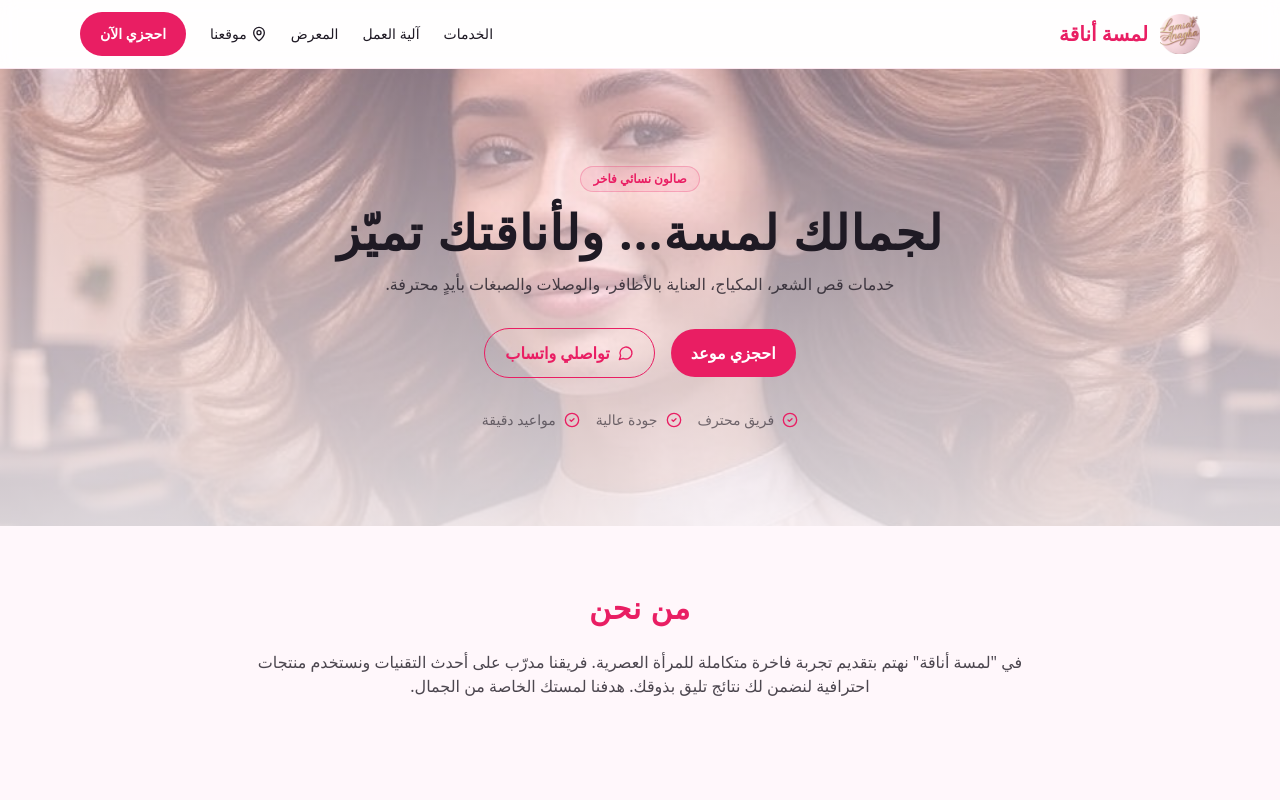
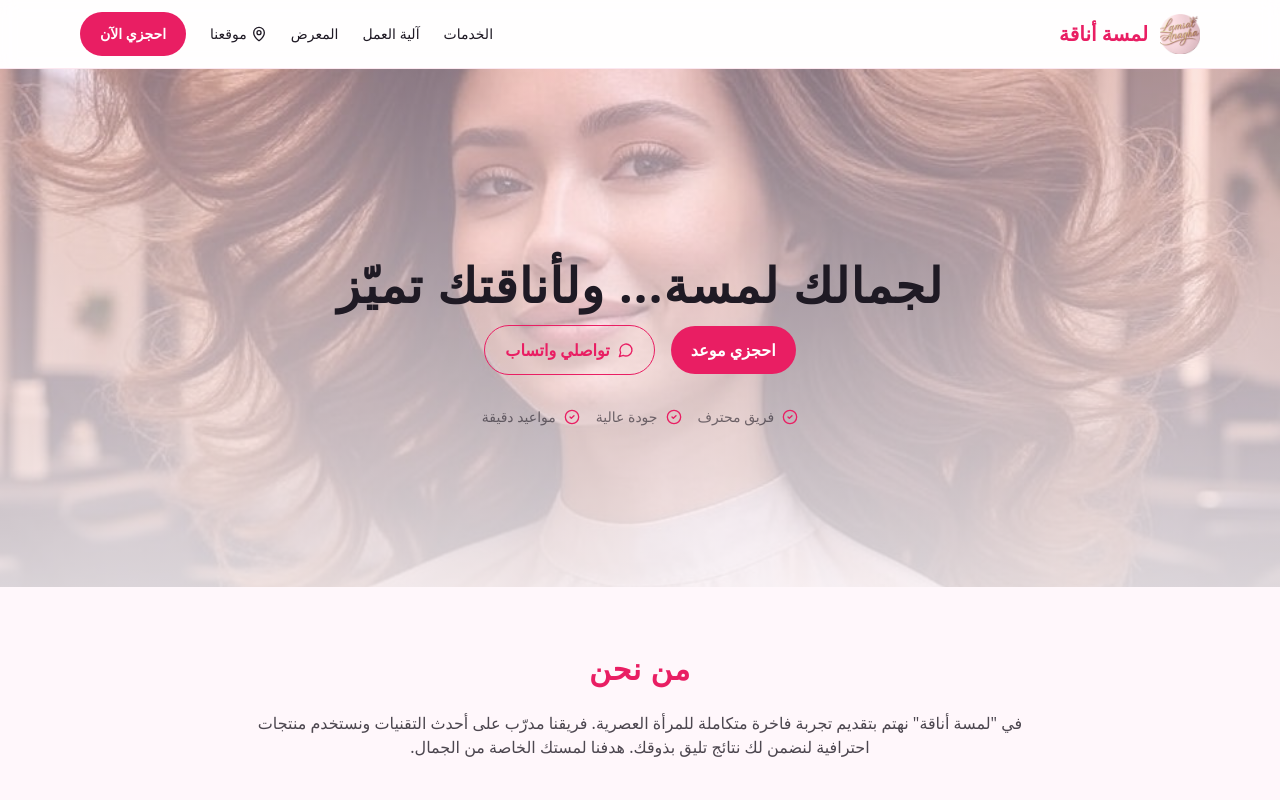
Before and after one commit to mohammad-jabalawi/lamsat-anaga, a React (Vite) app: page / in a window 1280 px wide. Shown: the top 800 px of the page. Built offline with nearby package versions, Linux system fonts and the light colour scheme.

Commit message:
add new maneh the back ground imege

```diff
--- a/src/App.jsx
+++ b/src/App.jsx
@@ -80,10 +80,10 @@ export default function App() {
 
 
       <section className="relative" style={{backgroundImage:'linear-gradient(rgba(250,216,231,.55), rgba(255,247,251,.85)), url(projects/salon-backg.jpg', backgroundSize:'cover', backgroundPosition:'center'}}>
-        <div className="container-lg py-16 md:py-24 text-center">
-          <motion.div variants={fadeUp} initial="hidden" whileInView="show" viewport={{ once: true, amount: 0.6 }} className="badge mx-auto mb-4">صالون نسائي فاخر</motion.div>
-          <motion.h1 variants={fadeUp} initial="hidden" whileInView="show" viewport={{ once: true, amount: 0.6 }} className="text-3xl md:text-5xl font-extrabold mb-4">لجمالك لمسة... ولأناقتك تميّز</motion.h1>
-          <motion.p variants={fadeUp} initial="hidden" whileInView="show" viewport={{ once: true, amount: 0.6 }} className="max-w-2xl mx-auto mb-6 md:mb-8 text-brand-ink/80">خدمات قص الشعر، المكياج، العناية بالأظافر، والوصلات والصبغات بأيدٍ محترفة.</motion.p>
+        <div className="container-lg py-40 md:py-40 text-center">
+          {/*<motion.div variants={fadeUp} initial="hidden" whileInView="show" viewport={{ once: true, amount: 0.6 }} className="badge mx-auto mb-4">صالون نسائي فاخر</motion.div>*/}
+          <motion.h1 variants={fadeUp} initial="hidden" whileInView="show" viewport={{ once: true, amount: 0.6 }} className="text-3xl md:text-5xl font-extrabold mb-4 mt-8">لجمالك لمسة... ولأناقتك تميّز</motion.h1>
+          {/*<motion.p variants={fadeUp} initial="hidden" whileInView="show" viewport={{ once: true, amount: 0.6 }} className="max-w-2xl mx-auto mb-6 md:mb-8 text-brand-ink/80">خدمات قص الشعر، المكياج، العناية بالأظافر، والوصلات والصبغات بأيدٍ محترفة.</motion.p>*/}
           <motion.div variants={stagger} initial="hidden" whileInView="show" viewport={{ once: true, amount: 0.6 }} className="flex flex-wrap items-center justify-center gap-3 md:gap-4">
             <motion.a variants={fadeUp} href="#contact" className="btn-primary">احجزي موعد</motion.a>
             <motion.a variants={fadeUp} href={`https://wa.me/${whatsapp}`} className="btn-ghost flex items-center gap-2"><MessageCircle className="w-4 h-4" /> تواصلي واتساب</motion.a>
```
Also changed, not shown: public/projects/back-ground.jpeg (added).
